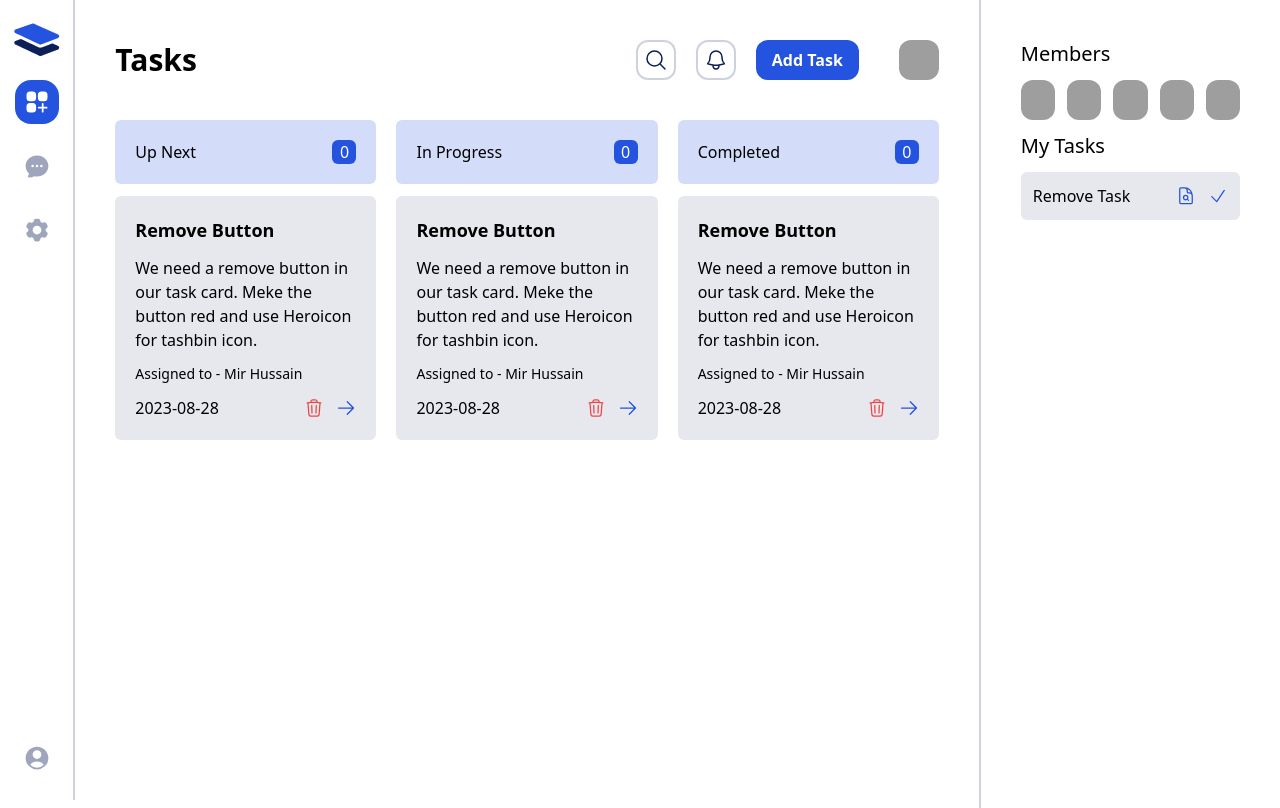
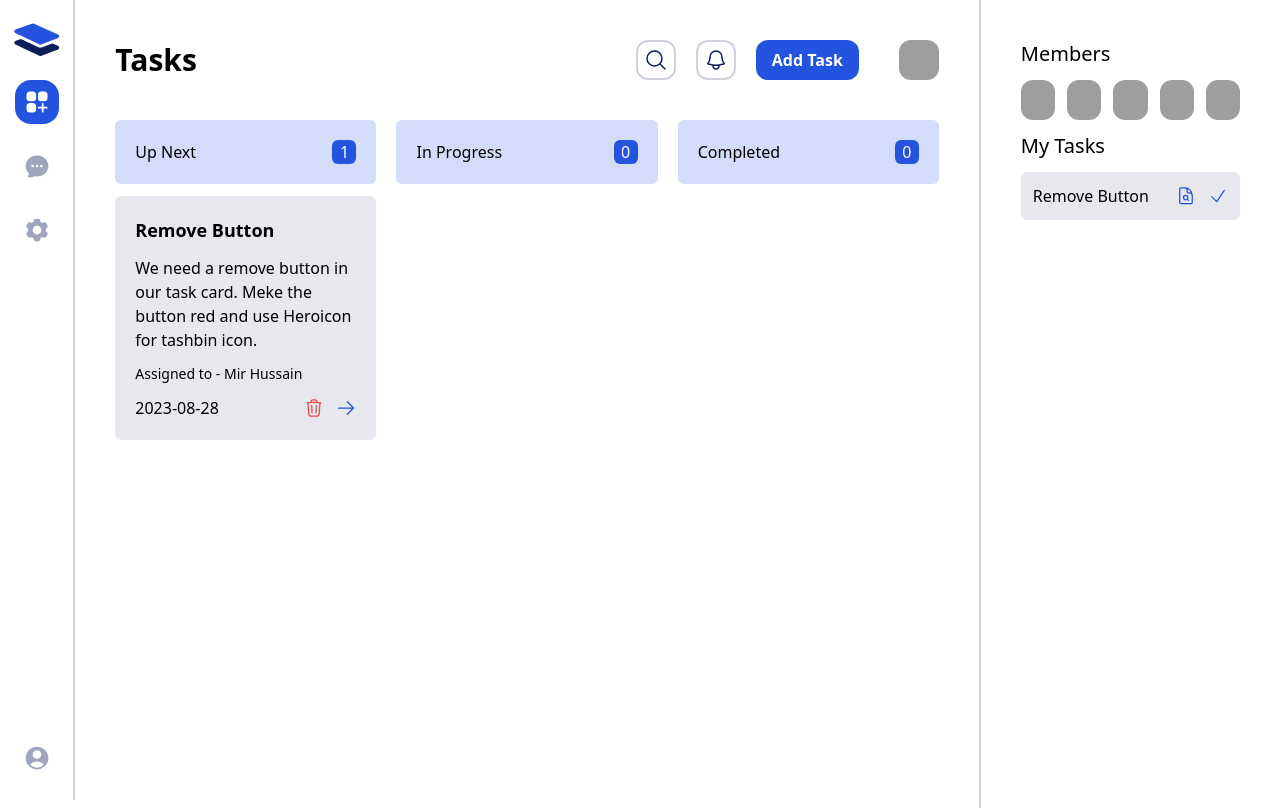
Before and after one commit to rakib8680/to-do-app-with-Redux, a React (Vite) app: page / in a window 1280 px wide. Shown: the top 808 px of the page. Built offline with nearby package versions, Linux system fonts and the light colour scheme; grey boxes are pictures that could not be loaded.

Commit message:
remove task option added

```diff
--- a/src/components/tasks/AddTaskModal.jsx
+++ b/src/components/tasks/AddTaskModal.jsx
@@ -27,7 +27,7 @@ const AddTaskModal = ({ isOpen, setIsOpen }) => {
                 <form onSubmit={handleSubmit(onSubmit)}>
                     <div className='flex flex-col gap-1 mt-5 mb-5' >
                         <label htmlFor="title">Title</label>
-                        <input type='text' id='title' {...register("name")} className="rounded-sm" />
+                        <input type='text' id='title' {...register("title")} className="rounded-sm" />
                     </div>
 
                     <div className='flex flex-col gap-1 mb-5' >
--- a/src/components/tasks/MyTasks.jsx
+++ b/src/components/tasks/MyTasks.jsx
@@ -2,23 +2,18 @@ import {
   CheckIcon,
   DocumentMagnifyingGlassIcon,
 } from '@heroicons/react/24/outline';
+import { useSelector } from 'react-redux';
 
 const MyTasks = () => {
-  const item = {
-    id: 1,
-    status: 'pending',
-    title: 'Remove Task',
-    description:
-      'We need a remove button in our task card. Meke the button red and use Heroicon for tashbin icon.',
-    date: '2023-08-28',
-    assignedTo: 'Mir Hussain',
-    priority: 'high',
-  };
+  const { tasks } = useSelector(state => state.tasksSlice);
+  console.log(tasks);
 
   return (
-    <div>
+    <>
       <h1 className="text-xl my-3">My Tasks</h1>
       <div className=" h-[750px] overflow-auto space-y-3">
+        {
+          tasks?.map(item =>
             <div
               key={item.id}
               className="bg-secondary/10 rounded-md p-3 flex justify-between"
@@ -32,9 +27,10 @@ const MyTasks = () => {
                   <CheckIcon className="w-5 h-5 text-primary" />
                 </button>
               </div>
+            </div>)
+        }
       </div>
-      </div>
-    </div>
+    </>
   );
 };
 
--- a/src/components/tasks/TaskCard.jsx
+++ b/src/components/tasks/TaskCard.jsx
@@ -1,6 +1,6 @@
 import { ArrowRightIcon, TrashIcon } from '@heroicons/react/24/outline';
 import { useDispatch } from 'react-redux';
-import { updateStatus } from '../../redux/features/tasks/taskSlice';
+import { removeTask, updateStatus } from '../../redux/features/tasks/taskSlice';
 
 const TaskCard = ({ task }) => {
   const dispatch = useDispatch();
@@ -23,7 +23,7 @@ const TaskCard = ({ task }) => {
       <div className="flex justify-between mt-3">
         <p>{task?.date}</p>
         <div className="flex gap-3">
-          <button title="Delete">
+          <button onClick={() => dispatch(removeTask(task.id))} title="Delete">
             <TrashIcon className="h-5 w-5 text-red-500" />
           </button>
           <button onClick={() => dispatch(updateStatus({ id: task.id, status: updatedStatus }))} title='update status'
--- a/src/pages/Tasks.jsx
+++ b/src/pages/Tasks.jsx
@@ -9,7 +9,11 @@ const Tasks = () => {
   const [isOpen, setIsOpen] = useState(false)
 
   const { tasks } = useSelector((state) => state.tasksSlice);
-  console.log(tasks);
+
+  const pendingTasks = tasks.filter(item => item.status === 'pending');
+  const runningTasks = tasks.filter(item => item.status === 'running');
+  const completeTasks = tasks.filter(item => item.status === 'complete');
+
 
   return (
     <div className="h-screen grid grid-cols-12">
@@ -43,12 +47,12 @@ const Tasks = () => {
             <div className="flex sticky top-0 justify-between bg-[#D3DDF9] p-5 rounded-md mb-3">
               <h1>Up Next</h1>
               <p className="bg-primary text-white w-6 h-6 grid place-content-center rounded-md">
-                0
+                {pendingTasks.length}
               </p>
             </div>
             <div className="space-y-3">
               {
-                tasks.map(item => <TaskCard task={item} key={item.id} />)
+                pendingTasks.map(item => <TaskCard task={item} key={item.id} />)
               }
             </div>
           </div>
@@ -56,12 +60,12 @@ const Tasks = () => {
             <div className="flex sticky top-0 justify-between bg-[#D3DDF9] p-5 rounded-md mb-3">
               <h1>In Progress</h1>
               <p className="bg-primary text-white w-6 h-6 grid place-content-center rounded-md">
-                0
+              {runningTasks.length}
               </p>
             </div>
             <div className="space-y-3">
               {
-                tasks.map(item => <TaskCard task={item} key={item.id} />)
+                runningTasks.map(item => <TaskCard task={item} key={item.id} />)
               }
             </div>
           </div>
@@ -69,12 +73,12 @@ const Tasks = () => {
             <div className="flex sticky top-0 justify-between bg-[#D3DDF9] p-5 rounded-md mb-3">
               <h1>Completed</h1>
               <p className="bg-primary text-white w-6 h-6 grid place-content-center rounded-md">
-                0
+              {completeTasks.length}
               </p>
             </div>
             <div className="space-y-3">
               {
-                tasks.map(item => <TaskCard task={item} key={item.id} />)
+                completeTasks.map(item => <TaskCard task={item} key={item.id} />)
               }
             </div>
           </div>
--- a/src/redux/features/tasks/taskSlice.js
+++ b/src/redux/features/tasks/taskSlice.js
@@ -30,7 +30,7 @@ const taskSlice = createSlice({
             }
         },
         removeTask: (state, { payload }) => {
-            state.tasks.filter(item => item.id != payload)
+            state.tasks = state.tasks.filter(item => item.id != payload)
         },
         updateStatus: (state, { payload }) => {
             const targetTask = state.tasks.find(item => item.id === payload.id);
```
Lines whose indentation alone changed are shown as unchanged.
